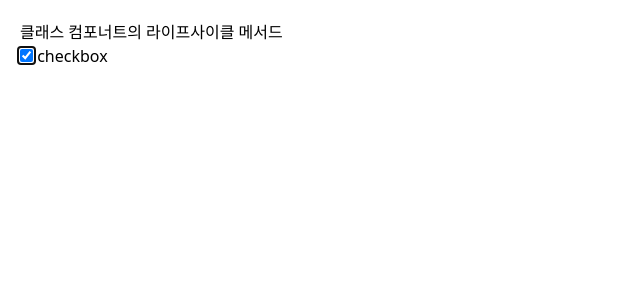
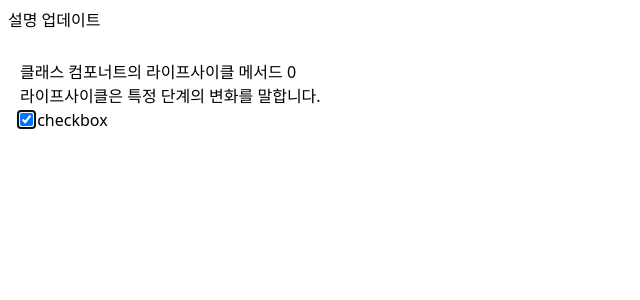
Before and after one commit to minji-kim0524/likelion-14th-react, a React (Vite) app in the folder 16-component-lifecycle/: page / in a window 1280 px wide. Shown: the top 300 px of the page, without its empty margins (0-640 px from the left). Built offline with nearby package versions, Linux system fonts and the light colour scheme; a web font is replaced by a local one.

Commit message:
learn. 클래스 컴포넌트의 라이프사이클 메서드 (업데이트 편) - React DOM Render   - render - Browser DOM Commit   - componentDidUpdate   - 이전 속성, 상태와 현재 속성, 상태 비교

```diff
--- a/16-component-lifecycle/src/app.jsx
+++ b/16-component-lifecycle/src/app.jsx
@@ -5,7 +5,22 @@ import LifeCycleDemo from './components/lifecycle/class'
 export default function App() {
   console.log('App 렌더링')
 
-  return <LifeCycleDemo desc="라이프사이클은 특정단계의 변화를 말합니다." />
+  const [description, setDescription] = useState(
+    '라이프사이클은 특정 단계의 변화를 말합니다.'
+  )
+
+  return (
+    <>
+      <button
+        type="button"
+        onClick={() => setDescription((d) => d + '⭐️')}
+        className="button m-2"
+      >
+        설명 업데이트
+      </button>
+      <LifeCycleDemo desc={description} />
+    </>
+  )
 }
 
 /* -------------------------------------------------------------------------- */
--- a/16-component-lifecycle/src/components/lifecycle/class.jsx
+++ b/16-component-lifecycle/src/components/lifecycle/class.jsx
@@ -21,19 +21,28 @@ export default class LifeCycleDemo extends Component {
 
     // console.log({ state: this.state })
 
-    console.log('constructor', document.querySelector('.lifecycle-demo'))
+    // console.log('constructor', document.querySelector('.lifecycle-demo'))
   }
 
   // 렌더 시점에 실행되는 메서드(함수)
   // - 컴포넌트 렌더링, 리렌더링 과정에서 여러 번 실행
   render() {
-    console.log('render', document.querySelector('.lifecycle-demo'))
+    // console.log('render', document.querySelector('.lifecycle-demo'))
 
     return (
       <article className="lifecycle-demo m-5">
-        <h2>클래스 컴포너트의 라이프사이클 메서드</h2>
+        <h2>클래스 컴포너트의 라이프사이클 메서드 {this.state.count}</h2>
+        <p>{this.props.desc}</p>
         <label>
-          <input data-checkbox type="checkbox" name="checkbox" /> checkbox
+          <input
+            data-checkbox
+            type="checkbox"
+            name="checkbox"
+            onChange={() => {
+              this.setState({ count: this.state.count + 3 })
+            }}
+          />{' '}
+          checkbox
         </label>
       </article>
     )
@@ -43,9 +52,11 @@ export default class LifeCycleDemo extends Component {
 
   // 마운트 이후 실행되는 라이프사이클 메서드(콜백 함수)
   componentDidMount() {
+    console.log('마운팅 이후')
+
     // 리액트 렌더링 -> 브라우저 렌더링(페인팅) -> 이후에 실행
     // 사용자와 대면한 실제 UI (상호작용)
-    console.log('componentDidMount', document.querySelector('.lifecycle-demo'))
+    // console.log('componentDidMount', document.querySelector('.lifecycle-demo'))
 
     // DOM 접근/조작 (리액트 렌더링 프로세스와 무관, 부수 효과)
     // 리액트가 할 수 없는 일
@@ -54,5 +65,23 @@ export default class LifeCycleDemo extends Component {
     checkebox.focus()
   }
 
-  // 마운트 시점 ---------------------------------------------------
+  // 마운트 시점 ----------------------------------------------------
+  // - constructor
+  // - render
+  // - componentDidMount
+
+  // 업데이트 시점 ---------------------------------------------------
+  // - render
+  // - componentDidUpdate
+  componentDidUpdate(prevProps, prevState) {
+    // 컴포넌트 업데이트 이전 시점의 상태 또는 속성에 접근 가능
+    // 컴포넌트 업데이트 이후 시점의 상태 또는 속성에 접근 가능
+    // 이전 속성 및 상태와 현재 속성 및 상태 비교
+    console.log({
+      prevProps,
+      currentProps: this.props,
+      prevState,
+      currentState: this.state,
+    })
+  }
 }
```
